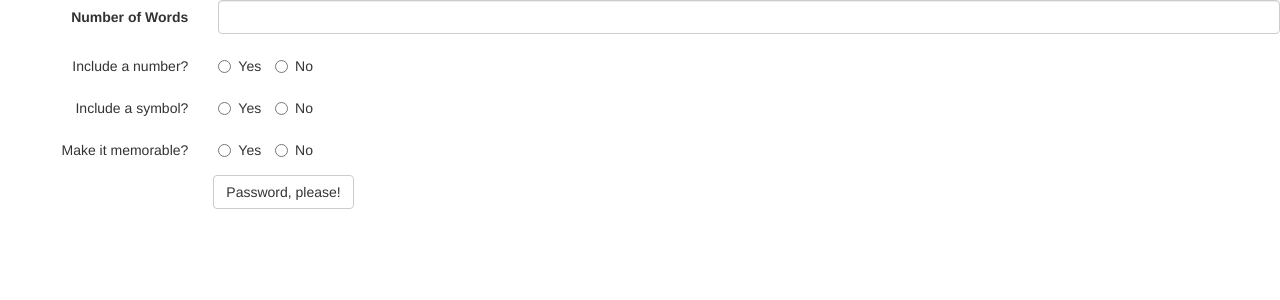
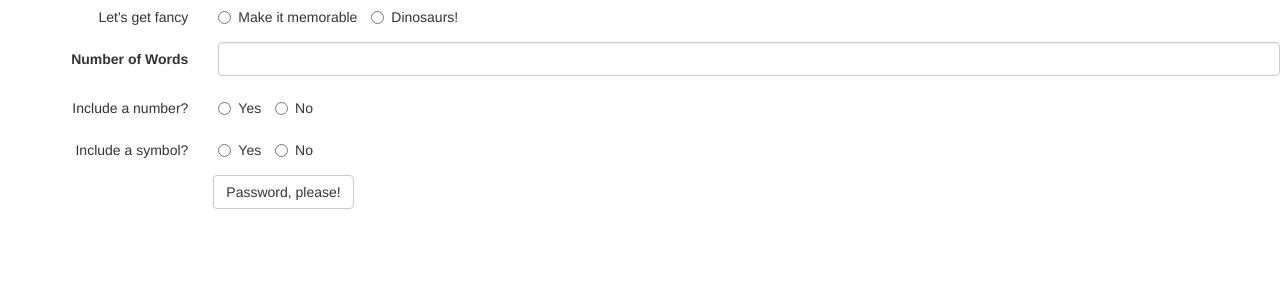
Before and after one commit to rebekahheacock/dwa15-p2, a PHP site: page / in a window 1280 px wide. Shown: the top 300 px of the page. Run offline with PHP 8.4, Linux system fonts and the light colour scheme; some libraries are stand-ins or nearby versions.

Commit message:
better 'fancy' options, including limiting word count in memorable mode

```diff
--- a/index.php
+++ b/index.php
@@ -16,6 +16,17 @@ ini_set('display_errors', 1); # Display errors on page (instead of a log file)
 <?php require 'pwdgen.php' ?>
 
 <form id="newpassword" action="index.php" method="post" class="form-horizontal">
+	<div class="form-group">
+		<div class="col-sm-2 control-label">Let's get fancy</div>
+		<div class="col-sm-10">
+			<label for="memorable" class="radio-inline">
+				<input type="radio" name="fancy" id="memorable" <?php echo $memorable ?> value="memorable"> Make it memorable
+			</label>
+			<label for="dino" class="radio-inline">
+				<input type="radio" name="fancy" id="dino" <?php echo $dino ?>value="dino"> Dinosaurs!
+			</label>
+		</div>
+	</div>
 	<div class="form-group">
 		<label for="numwords" class="col-sm-2 control-label">Number of Words</label>
 		<div class="col-sm-10">
@@ -44,17 +55,6 @@ ini_set('display_errors', 1); # Display errors on page (instead of a log file)
 			</label>
 		</div>
 	</div>
-	<div class="form-group">
-		<div class="col-sm-2 control-label">Make it memorable?</div>
-		<div class="col-sm-10">
-			<label for="memorableyes" class="radio-inline">
-				<input type="radio" name="memorable" id="memorableyes" required <?php echo $memorable_yes ?> value="yes"> Yes
-			</label>
-			<label for="memorableno" class="radio-inline">
-				<input type="radio" name="memorable" id="memorableno" required <?php echo $memorable_no ?> value="no"> No
-			</label>
-		</div>
-	</div>
 	<button type="submit" name="submit" value="submit" class="btn btn-default col-sm-offset-2">Password, please!</button>
 </form>
 
@@ -64,5 +64,6 @@ ini_set('display_errors', 1); # Display errors on page (instead of a log file)
 
 <script src="https://ajax.googleapis.com/ajax/libs/jquery/1.11.3/jquery.min.js"></script>
 <script src="https://maxcdn.bootstrapcdn.com/bootstrap/3.3.5/js/bootstrap.min.js"></script>
+<script src="js/p2.js"></script>
 </body>
 </html>
--- /dev/null
+++ b/js/p2.js
@@ -0,0 +1,19 @@
+// based on http://stackoverflow.com/questions/5818415/enable-disable-submit-button-based-on-radio-buttons/5818714#5818714
+
+$(function () {
+    var $numwords = $('input[name=numwords]');
+    var limitWords = function (element) {
+        if(element.id == "memorable") {
+            $numwords.attr("disabled", "disabled");
+        }
+        else {
+            $numwords.removeAttr("disabled")
+        }
+    };
+
+    $(":radio[name=fancy]").click(function () {
+        limitWords(this);
+    }).filter(":checked").each(function () {
+        limitWords(this);
+    });
+});
--- a/pwdgen.php
+++ b/pwdgen.php
@@ -4,16 +4,30 @@
 	$num_no = 'unchecked';
 	$symbol_yes = 'unchecked';
 	$symbol_no = 'unchecked';
-	$memorable_yes = 'unchecked';
-	$memorable_no = 'unchecked';
+	$memorable = 'unchecked';
+	$dino = 'unchecked';
 	$numwords = '';
 	$num = '';
 	$symbol = '';
-	$memorable = '';
+	$fancy = '';
 
 	if (isset($_POST['submit'])) {
 
-		$numwords = $_POST['numwords'];
+		if (isset($_POST['fancy'])) {
+
+			$fancy = $_POST['fancy'];
+
+			if ($fancy == 'memorable') {
+				$memorable = 'checked';
+			}
+			else if ($fancy == 'dino') {
+				$dino = 'checked';
+			}
+		}
+
+		if (isset($_POST['numwords'])) {
+			$numwords = $_POST['numwords'];
+		}
 
 		$num = $_POST['num'];
 		if ($num == 'yes') {
@@ -31,27 +45,16 @@
 			$symbol_no = 'checked';
 		}
 
-		$memorable = $_POST['memorable'];
-		if ($memorable == 'yes') {
-			$memorable_yes = 'checked';
-		}
-		else if ($memorable == 'no') {
-			$memorable_no = 'checked';
-		}
-
 		$password_string = '';
 
-		if ($memorable == 'no') {
-
+		if ($fancy == 'memorable') {
+			$password_string = $adjectives[rand(0, $adjectives_max)] . ' ' . $nouns[rand(0, $nouns_max)] . ' ' . $verbs[rand(0, $verbs_max)] . ' ' . $adverbs[rand(0, $adverbs_max)];
+		}
+		else {
 			for ($i = 0; $i < $numwords; $i++) {
 				$password_string = $password_string . $words[rand(0, $words_max)] . ' ';
 			}
 		}
-
-		else if ($memorable == 'yes') {
-			$password_string = $adjectives[rand(0, $adjectives_max)] . ' ' . $nouns[rand(0, $nouns_max)] . ' ' . $verbs[rand(0, $verbs_max)] . ' ' . $adverbs[rand(0, $adverbs_max)];
-		}
-
 
 		if ($num == 'yes') {
 			$password_string = $password_string . ' ' . rand(0, 9);
@@ -62,7 +65,4 @@
 		}
 	}
 
-
-
-
 ?>
```
